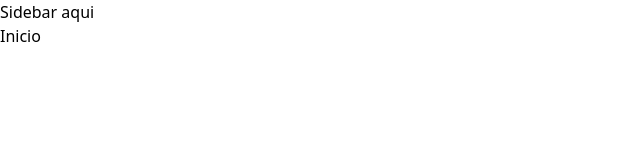
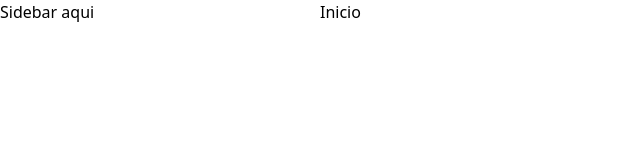
Before and after one commit to Jesus-Puertos/Quiosco-prototipo, a Next.js app: page / in a window 1280 px wide. Shown: the top 160 px of the page, without its empty margins (0-640 px from the left). Built offline with nearby package versions, Linux system fonts and the light colour scheme.

Commit message:
Cree la carpeta layout, e hice el layout.js, tambien lo importe en el index,Terminado

```diff
--- a/layout/Layout.js
+++ b/layout/Layout.js
@@ -1,5 +1,4 @@
 import Head from "next/head";
-import { Children } from "react";
 
 export default function Layout({ children, pagina }) {
   return (
@@ -9,10 +8,12 @@ export default function Layout({ children, pagina }) {
         <meta name="description" content="Quiosco Cafeteria" />
       </Head>
       <div className="md:flex">
-        <aside className="md:w-4/12">
+        <aside className="md:w-4/12 xl:w-1/4 2xl:w-1/5">
           <h1>Sidebar aqui</h1>
         </aside>
-        <main className="md:w-8/12">{children}</main>
+        <main className="md:w-8/12 xl:w-3/4 2xl:w-4/5 h-screen overflow-y-scroll">
+          {children}
+        </main>
       </div>
     </>
   );
--- a/tailwind.config.js
+++ b/tailwind.config.js
@@ -1,6 +1,10 @@
 /** @type {import('tailwindcss').Config} */
 module.exports = {
-  content: ["./pages/**/*.{js,ts,jsx,tsx}"],
+  content: [
+    "./pages/**/*.{js,ts,jsx,tsx}",
+    "./layout/**/*.{js,ts,jsx,tsx}",
+    "./components/**/*.{js,ts,jsx,tsx}",
+  ],
   theme: {
     extend: {},
   },
```
